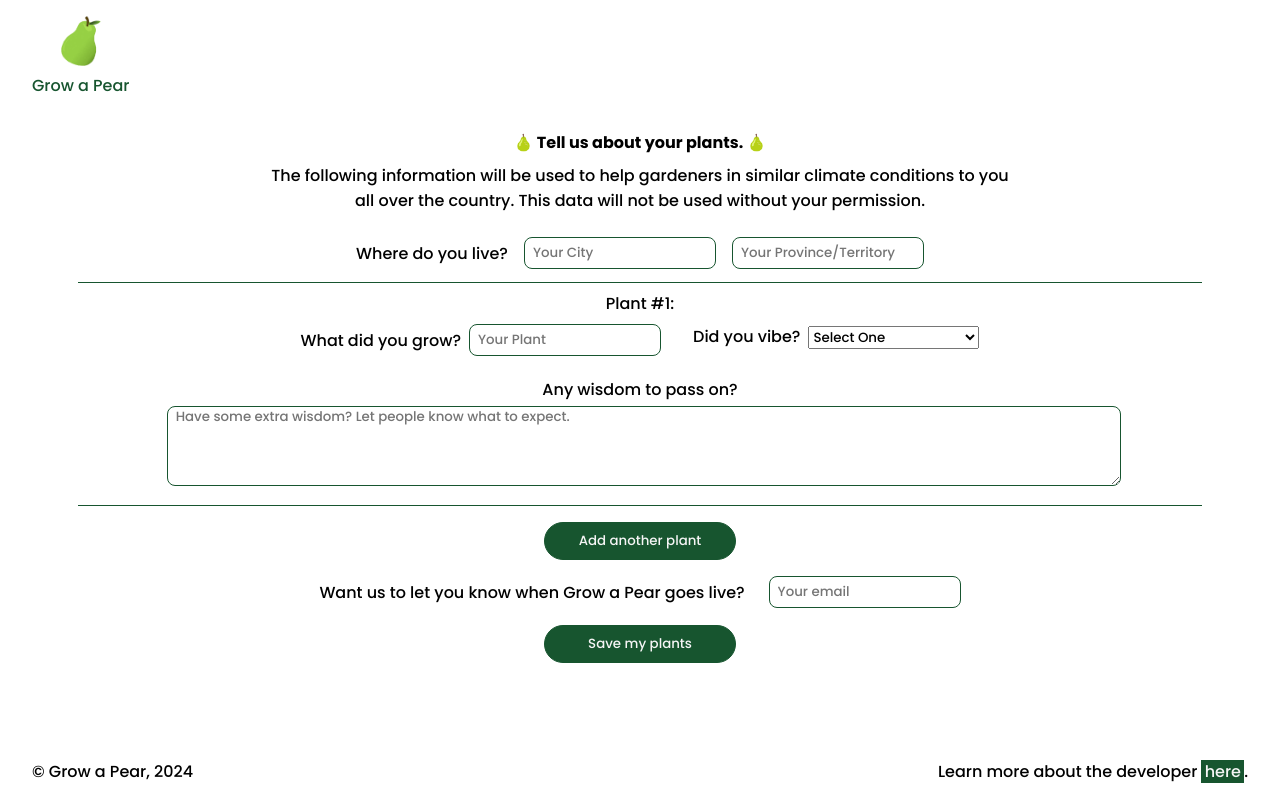
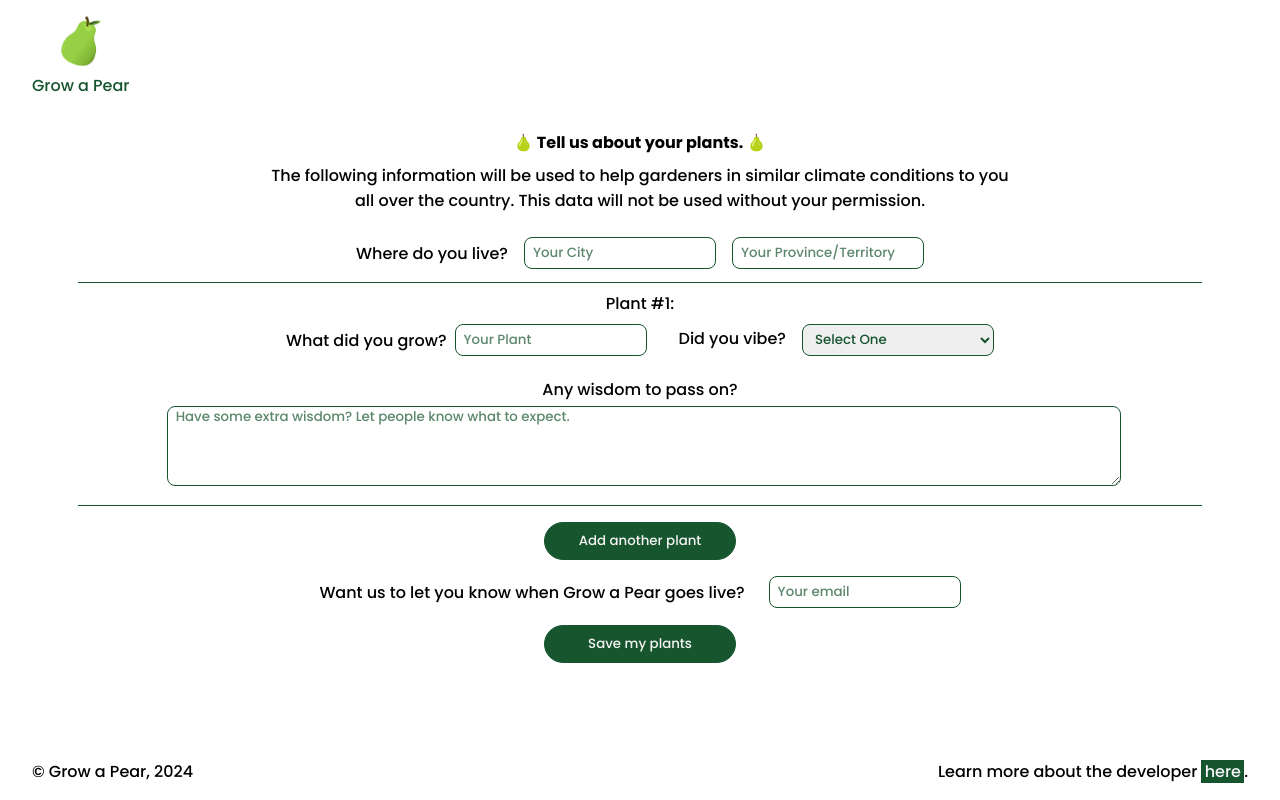
Before and after one commit to meredith-j/grow-a-pear-frontend, a Next.js app: page /your-garden in a window 1280 px wide. Built offline with nearby package versions, Linux system fonts and the light colour scheme.

Commit message:
styled error messages

```diff
--- a/src/app/components/form.js
+++ b/src/app/components/form.js
@@ -1,6 +1,6 @@
 "use client"
 
-import styles from '../styles/your-garden.module.scss'
+import styles from '../styles/your-garden.module.scss';
 import axios from 'axios';
 import { useState, useEffect } from 'react';
 import { useRouter } from 'next/navigation';
@@ -79,28 +79,18 @@ export default function Form() {
     const handleOnSubmit = (e) => {
         e.preventDefault();
 
-        console.log(plantData)
-
         if (!city || !province) {
             setIsValid(false)
             return
         }
 
-        else {
-            console.log("location true")
-        }
-
         for (let i = 0; i < plantData.length; i++) {
             if (plantData[i].plant === "" || plantData[i].vibe === "") {
-                console.log(`Plant: ${plantData[i].plant}, Vibe: ${plantData[i].vibe}`)
                 setIsValid(false)
                 return
             }
 
-            setIsValid(true)
         }
-
-        console.log(`final valid: ${isValid}`)
 
         if (!isValid) {
             return
@@ -128,8 +118,7 @@ export default function Form() {
                     <label className={styles.form_label} htmlFor="city and province">
                         Where do you live?</label>
                     <div className={styles.form_validation}>
-                        <p className={`${styles.form_no_error} ${!isValid && city === "" ? styles.form_error : ""}`}>!</p>
-                        <input className={`${styles.form_location} ${styles.form_input}`}
+                        <input className={`${styles.form_location} ${styles.form_input} ${!isValid && city === "" ? styles.form_input_error : ""}`}
                             type="text"
                             name="city"
                             id="city and province"
@@ -140,8 +129,7 @@ export default function Form() {
                         />
                     </div>
                     <div className={styles.form_validation}>
-                        <p className={`${styles.form_no_error} ${!isValid && province === "" ? styles.form_error : ""}`}>!</p>
-                        <input className={`${styles.form_location} ${styles.form_input}`}
+                        <input className={`${styles.form_location} ${styles.form_input} ${!isValid && province === "" ? styles.form_input_error : ""}`}
                             type="text"
                             name="province"
                             placeholder="Your Province/Territory"
@@ -160,8 +148,7 @@ export default function Form() {
                                     <label className={styles.form_label} htmlFor={`Plant #${i+1}`}>
                                         What did you grow?</label>
                                     <div className={styles.form_validation}>
-                                        <p className={`${styles.form_no_error} ${!isValid && plant.plant === "" ? styles.form_error : ""}`}>!</p>
-                                        <input className={`${styles.form_plant} ${styles.form_input}`}
+                                        <input className={`${styles.form_plant} ${styles.form_input} ${!isValid && plant.plant === "" ? styles.form_input_error : ""}`}
                                             type="text"
                                             name="plant"
                                             id={`Plant #${i+1}`}
@@ -173,14 +160,14 @@ export default function Form() {
                                     </div>
                                 </div>
                                 <div className={styles.form_question}>
-                                <p className={`${styles.form_no_error} ${!isValid && plant.vibe === "" ? styles.form_error : ""}`}>!</p>
-                                <label className={styles.form_vibe_label} htmlFor="vibe">Did you vibe?</label>
-                                    <select name="vibe"
-                                        id="vibe"
+                                <label className={styles.form_vibe_label} htmlFor={`Vibe of Plant: ${plant.plant}`}>Did you vibe?</label>
+                                    <select className={`${styles.form_input} ${styles.form_input_vibe} ${!isValid && plant.vibe === "" ? styles.form_input_error : ""}`}
+                                        name="vibe"
+                                        id={`Vibe of Plant: ${plant.plant}`}
                                         value={plant.vibe}
                                         onChange={event =>
                                             handleFormChange(event, i)}>
-                                        <option id="choose your vibe"
+                                        <option id={`Vibe of Plant: ${plant.plant}`}
                                             name="vibe"
                                             value="">
                                                 Select One
--- a/src/app/styles/partials/colours.scss
+++ b/src/app/styles/partials/colours.scss
@@ -1,4 +1,4 @@
 $background: #f5f5f5;
 $text-alt: #17552F;
 $error: red;
-$background-alt: orange;
+$background-alt: lightpink;
--- a/src/app/styles/your-garden.module.scss
+++ b/src/app/styles/your-garden.module.scss
@@ -78,21 +78,28 @@
             padding: 0 0 0 0.5rem;
             margin: 0 0 0 0.5rem;
         }
+
+        &_error {
+            border: 0.075rem solid $error;
+        }
+
+        &_vibe {
+            height: 2rem;
+        }
     }
 
     &_input:focus {
         outline: none;
-        border: 0.05rem solid $background-alt;
+        border: 0.075rem solid $background-alt;
+    }
+
+    &_input::placeholder {
+        color: $text-alt;
+        opacity: 70%;
     }
 
     &_no_error {
         display: none;
-    }
-
-    &_error {
-        display: flex;
-        color: $error;
-        padding: 0.5rem 0 0 0;
     }
 
     &_plant {
```
